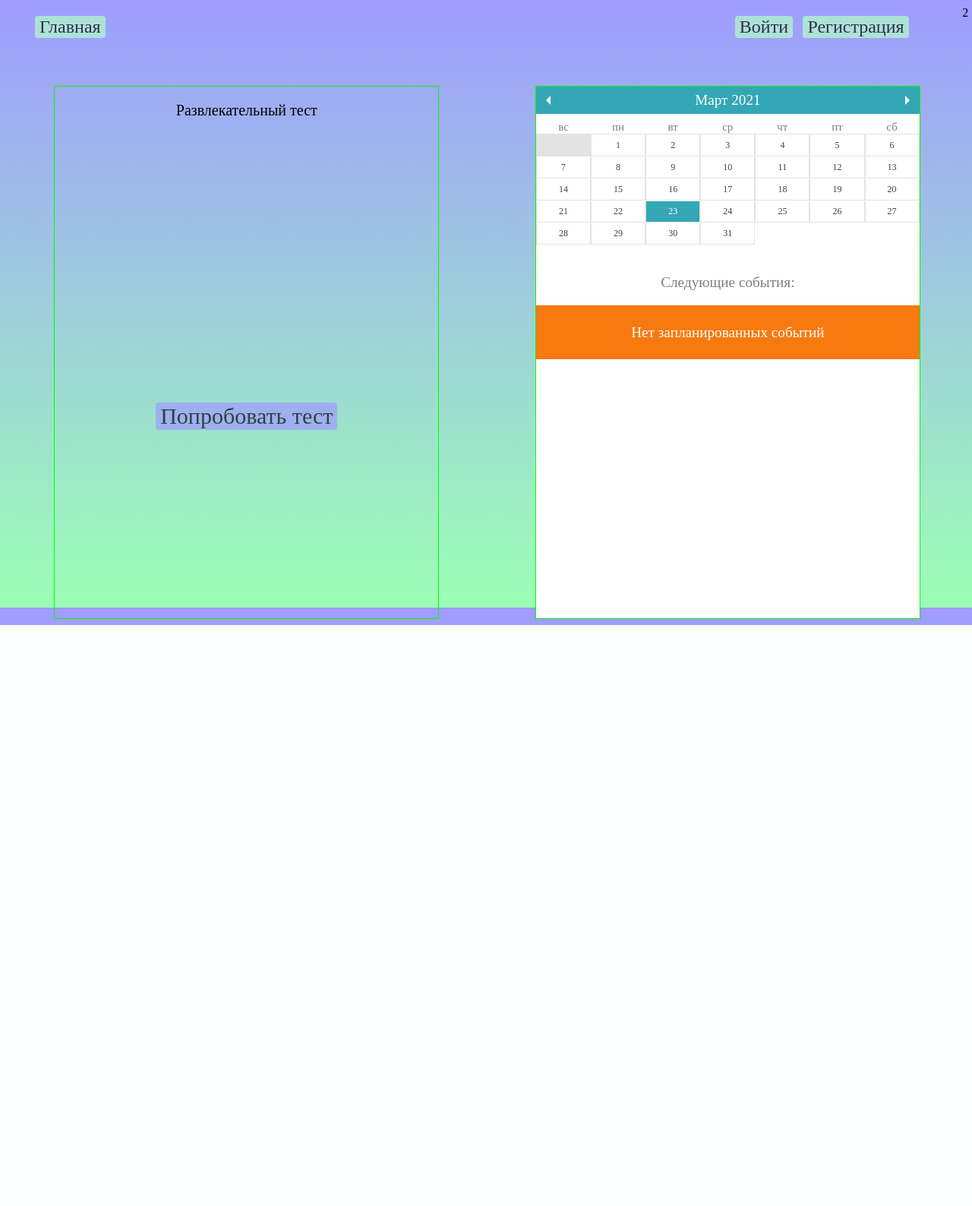
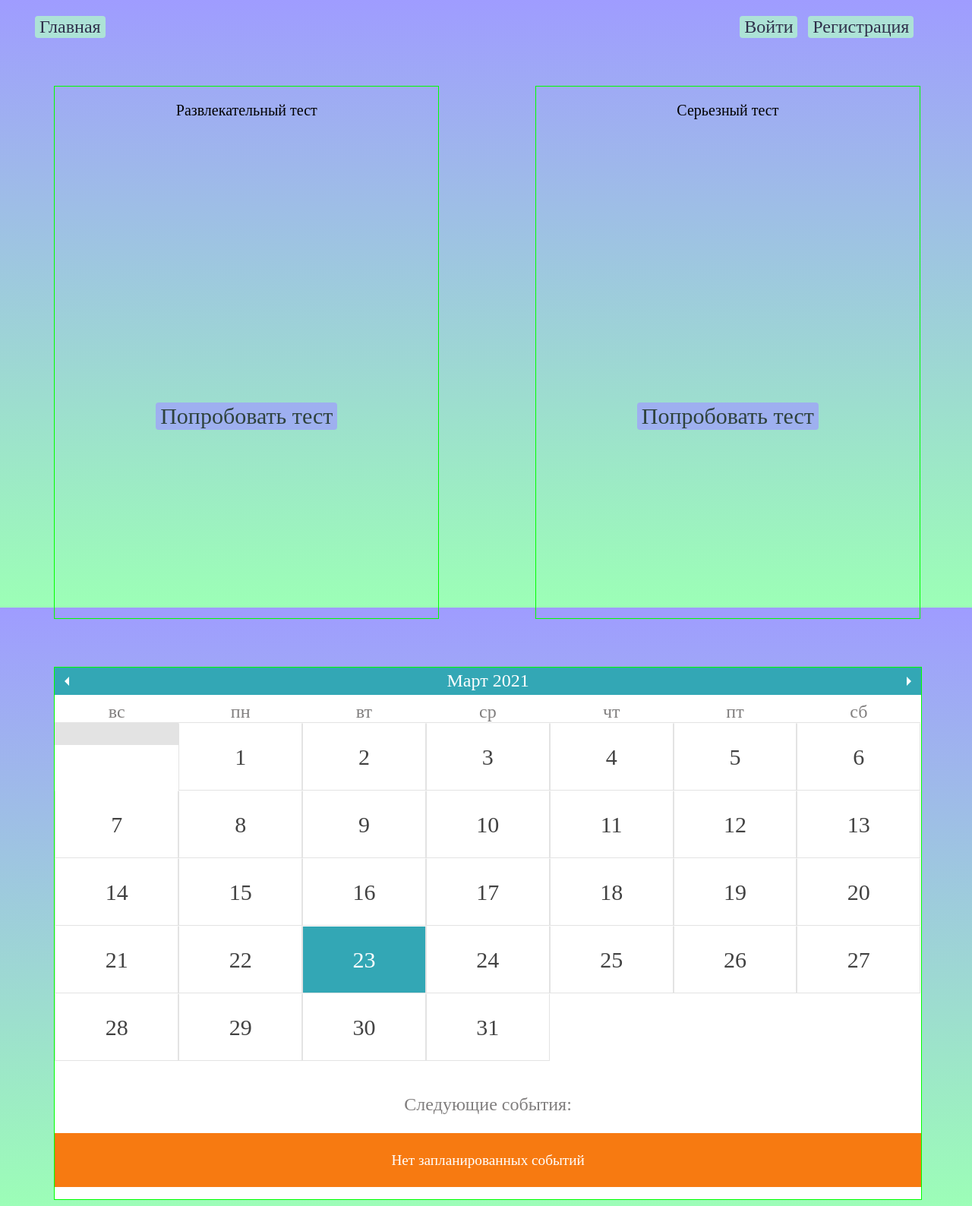
Before and after one commit to DzusDaTo/COPP, a Django app: page / in a window 1280 px wide. Shown: the whole page at 76% size. Before the commit the page ends 823 px from the top, so only its background shows below. Run offline with Django 3.2, Linux system fonts and the light colour scheme; some libraries are stand-ins or nearby versions.

Commit message:
Добавление тестов

```diff
--- a/main/static/main/css/eventCalendar.css
+++ b/main/static/main/css/eventCalendar.css
@@ -64,13 +64,14 @@
 	float: left;
 	width: 14.28%;
 	height: 20px;
+	font-size:24px;
 }
 
 .eventCalendar-daysList a {
-	padding: 0;
+	padding: 30px;
 	display: block;
 	text-align: center;
-	font-size: 8px;
+	font-size: 30px;
 	min-width: 7px;
 }
 
@@ -92,6 +93,6 @@
 
 .eventCalendar-subtitle {
 	padding-left: 0px;
-	font-size: 120%;
+	font-size: 150%;
 }
 /* end of core CSS */
--- a/main/static/main/css/eventCalendar_theme_responsive.css
+++ b/main/static/main/css/eventCalendar_theme_responsive.css
@@ -45,7 +45,7 @@
 			outline:1px solid #33a7b5;
 		}
 			.eventCalendar-currentTitle .eventCalendar-monthTitle {
-				font-size:120%;
+				font-size:150%;
 				text-decoration:none;
 				color:#fff;
 			}
@@ -99,7 +99,7 @@
 				border:solid 1px #e3e3e3;
 				border-color:#fff #e3e3e3 #e3e3e3 #e3e3e3;
 				line-height:27px;
-				font-size:12px;
+				font-size:30px;
 
 			}
 				.eventCalendar-day a:hover {
@@ -171,7 +171,7 @@
 		border-bottom:1px dashed #ebebeb;
 	}
 		.eventCalendar-list li time {
-			font-size:11px;
+			font-size:21px;
 			line-height:15px;
 		}
 		.eventCalendar-list li time em {
@@ -179,14 +179,14 @@
 			font-style:normal;
 			background-color:#767676;
 			color:#fff;
-			padding:2px 5px 2px 5px;
+			padding:4px 10px 4px 10px;
 		}
 		.eventCalendar-list li time small {
 			font-size:11px;
 			float:left;
 			background-color:#f77a11;
 			color:#fff;
-			padding:2px 5px 2px 5px;
+			padding:4px 10px 4px 10px;
 			margin:0 0 0 3px;
 		}
 		.eventCalendar-list li .eventCalendar-eventTitle {
@@ -296,8 +296,8 @@ pre {
 #license {
 	width:300px;
 	float:right;
-	font-size:10px;
-	line-height:12px;
+	font-size:`0px;
+	line-height:`2px;
 	text-align:center;
 }
 
--- a/main/static/main/css/home.css
+++ b/main/static/main/css/home.css
@@ -84,10 +84,23 @@ body{
 .content{
 	width: 100%;
 	position: relative;
-	display: flex;
+
+}
+.container_hz{
+    display:flex;
 }
 .happy_test{
 	position: relative;
+	width: 40%;
+	margin-right: 5%;
+	margin-left: 5%;
+	text-align: center;
+	margin-top: 5%;
+	height: 700px;
+	border: 1px solid lime;
+}
+.realy_test{
+    position: relative;
 	width: 40%;
 	margin-right: 5%;
 	margin-left: 5%;
@@ -115,7 +128,7 @@ body{
 }
 .calendar{
 	position: relative;
-	width: 40%;
+	width: 90%;
 	margin-right: 5%;
 	margin-left: 5%;
 	text-align: center;
--- a/main/templates/main/home.html
+++ b/main/templates/main/home.html
@@ -15,24 +15,32 @@
 <body>
     <div class="header">
 		<div class="main">
-			<button class="main_button">Главная</button>
+			<a href="home.html"><button class="main_button" >Главная</button></a>
 		</div>
 		<div class="log_in">
 			<button class="log_in_button">Войти</button>
 		</div>
 		<div class="registration">
 			<button class="registration_button">Регистрация</button>
-		</div>2
+		</div>
 	</div>
 	<div class="content">
+		<div class="container_hz">
 
-		<div class="happy_test">
-			<p style="font-size: 20px; font-family: Century Gothic;">Развлекательный тест</p>
-			<button class="start_game">Попробовать тест</button>
 
+			<div class="happy_test">
+				<p style="font-size: 20px; font-family: Century Gothic;">Развлекательный тест</p>
+				<button class="start_game">Попробовать тест</button>
+
+			</div>
+			<div class="realy_test">
+				<p style="font-size: 20px; font-family: Century Gothic;">Серьезный тест</p>
+				<button class="start_game">Попробовать тест</button>
+
+			</div>
 		</div>
 		<div class="calendar">
-			<div id="eventCalendar" style="width: 100%; height: 100%; margin-top: 0%;"></div>
+			<a href="https://google.com" style="text-decoration:none;"><div id="eventCalendar" style="width: 100%; height: 100%; margin-top: 0%;"></div></a>
 		</div>
 	</div>
 
```
